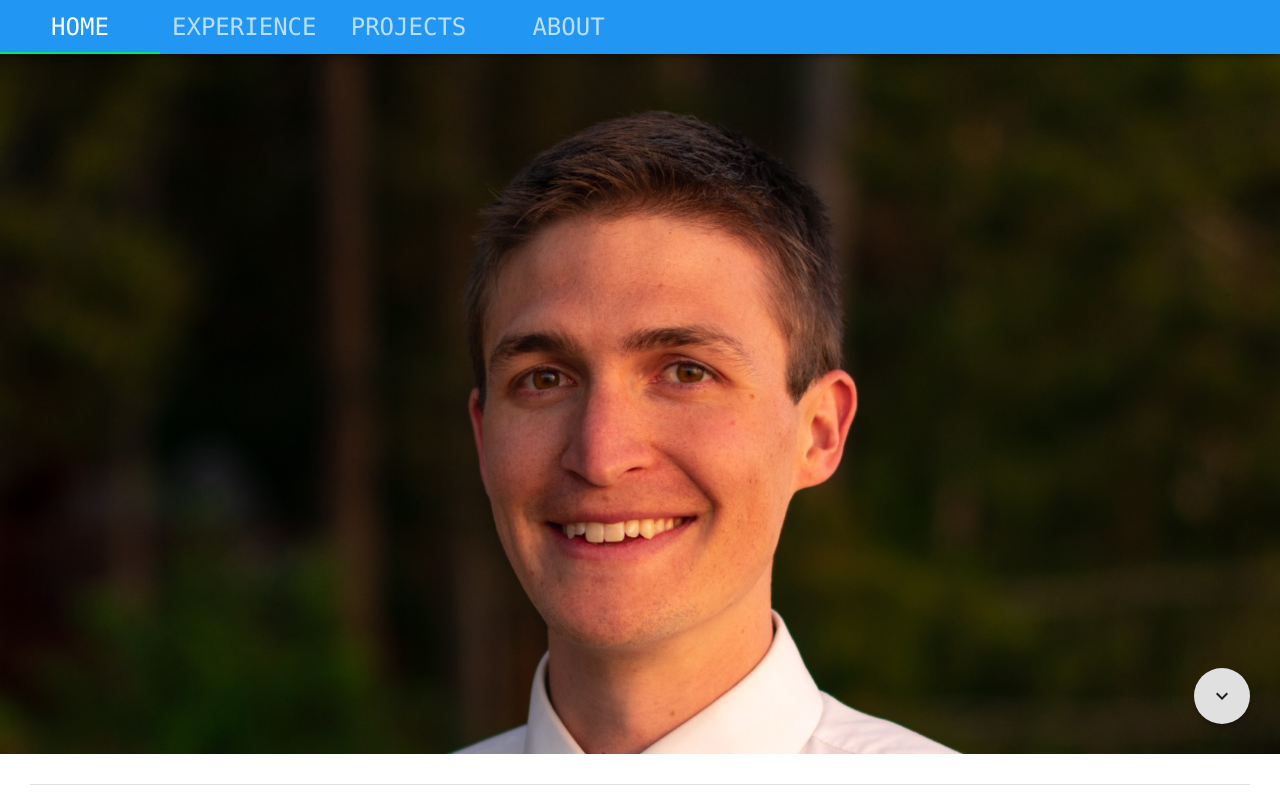
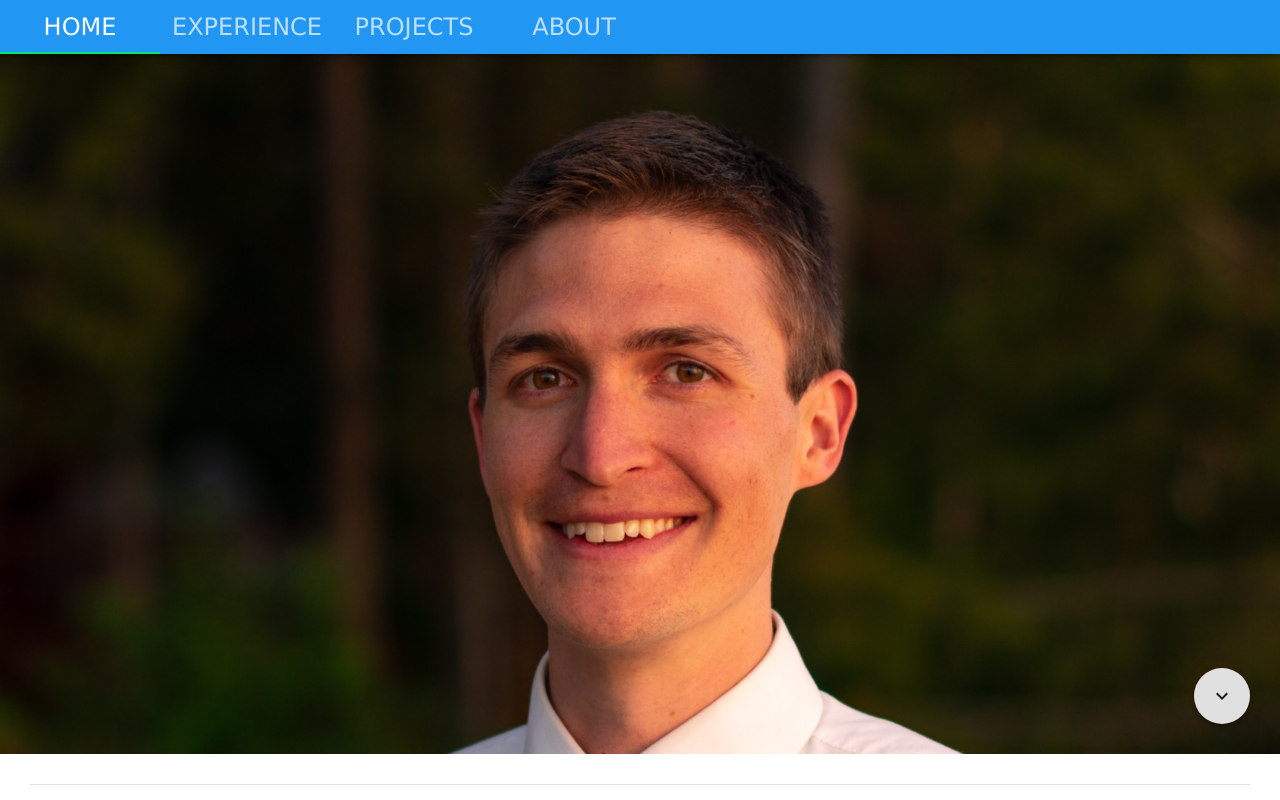
Before and after one commit to logar16/my-site, a React (Create React App) app: page /#/ in a window 1280 px wide. Shown: the top 800 px of the page. Built offline with nearby package versions, Linux system fonts and the light colour scheme.

Commit message:
Update font to Verdana

```diff
--- a/src/index.css
+++ b/src/index.css
@@ -1,6 +1,6 @@
 body {
   margin: 0;
-  font-family: -apple-system, BlinkMacSystemFont, Consolas, 'Segoe UI', 'Roboto', 'Oxygen',
+  font-family: -apple-system, BlinkMacSystemFont, Verdana, Consolas, 'Segoe UI', 'Roboto', 'Oxygen',
     'Ubuntu', 'Cantarell', 'Fira Sans', 'Droid Sans', 'Helvetica Neue',
     sans-serif;
   -webkit-font-smoothing: antialiased;
--- a/src/theme.js
+++ b/src/theme.js
@@ -16,7 +16,7 @@ const theme = createMuiTheme({
     },
   },
   typography: {
-    fontFamily: ['"Consolas"', 'Courier New'].join(',')
+    fontFamily: ['Verdana', '"Consolas"', 'Courier New'].join(',')
     },
 })
 
```
Also changed, not shown: 1 other file (tests, documents, lock files or other folders).
